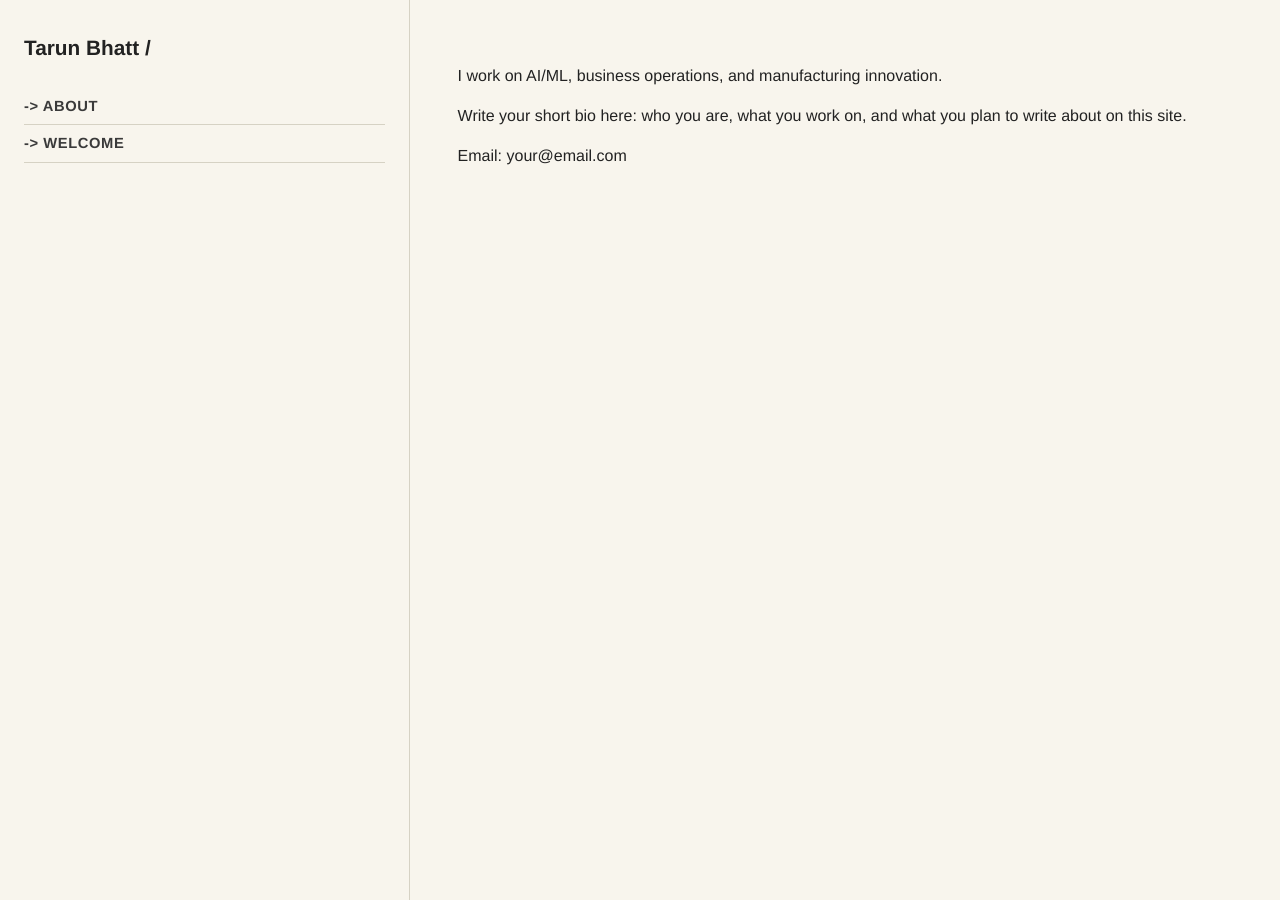
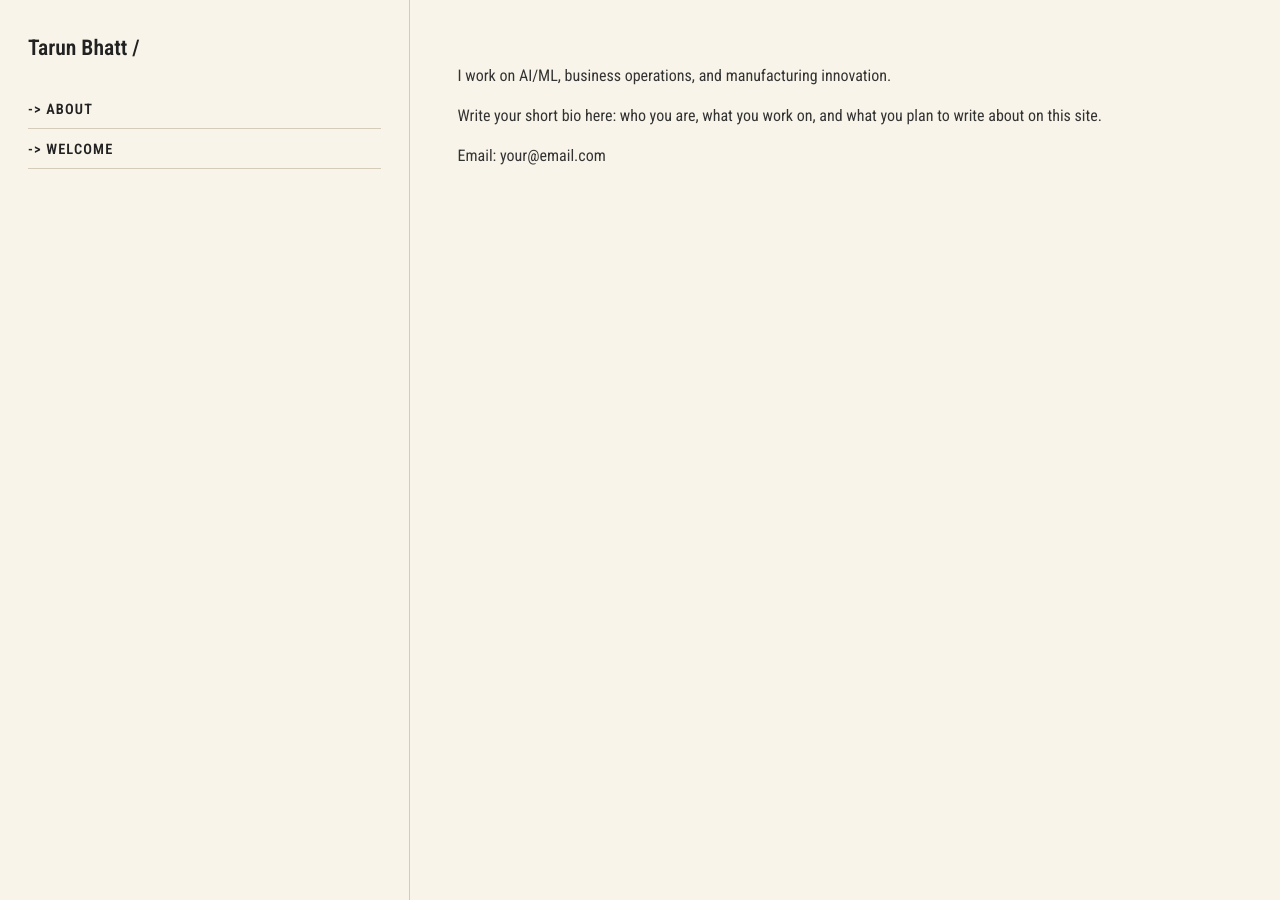
Before and after one commit to rimkute/blog, a Jekyll site: the page built from index.md, in a window 1280 px wide. Built offline with Jekyll 4.4.1, drawn with Linux system fonts in a browser that asks for light colours.

Commit message:
Refactor CSS styles for main layout and typography
Updated font family, colors, and padding for various elements.

```diff
--- a/assets/css/main.css
+++ b/assets/css/main.css
@@ -2,9 +2,9 @@
 html, body {
   margin: 0;
   padding: 0;
-  font-family: "Helvetica Neue", Helvetica, Arial, sans-serif;
-  background: #f8f5ed;
-  color: #222;
+  font-family: "Roboto Condensed", -apple-system, BlinkMacSystemFont, "Segoe UI", sans-serif;
+  background: #f8f4e9;        /* warm off-white */
+  color: #333;
   line-height: 1.5;
 }
 
@@ -17,18 +17,19 @@ html, body {
 /* LEFT MENU COLUMN */
 .left-menu {
   width: 32%;
-  padding: 2rem 1.5rem;
-  border-right: 1px solid #d6d2c4;
+  padding: 2rem 1.75rem;
+  border-right: 1px solid #d4cbb8;
   box-sizing: border-box;
 }
 
 .left-title {
-  font-size: 1.3rem;
+  font-size: 1.35rem;
   font-weight: 600;
-  margin-bottom: 1.5rem;
+  margin-bottom: 1.6rem;
   color: #222;
 }
 
+/* List of posts in left column */
 .left-list {
   list-style: none;
   padding: 0;
@@ -37,36 +38,37 @@ html, body {
 
 .left-item {
   margin: 0;
-  padding: 0.4rem 0;
-  border-bottom: 1px solid #d6d2c4;
+  padding: 0.45rem 0;
+  border-bottom: 1px solid #d4cbb8;
 }
 
 .left-link {
   text-decoration: none;
-  color: #3a3a3a;
-  font-size: 0.92rem;
-  letter-spacing: 0.04em;
+  color: #5a5a5a;
+  font-size: 0.9rem;
+  letter-spacing: 0.08em;
   text-transform: uppercase;
   display: inline-block;
 }
 
 .left-link:hover {
-  color: #111;
+  color: #222;
 }
 
 .left-link-active {
   font-weight: 600;
+  color: #222;
 }
 
 /* RIGHT CONTENT COLUMN */
 .right-content {
   width: 68%;
-  padding: 3rem 3rem 5rem 3rem;
+  padding: 3rem 3rem 4rem 3rem;
   box-sizing: border-box;
 }
 
 .right-content h1 {
-  font-size: 2rem;
+  font-size: 1.9rem;
   margin-top: 0;
   margin-bottom: 1.2rem;
 }
@@ -81,7 +83,7 @@ html, body {
   margin-bottom: 1rem;
 }
 
-/* LINKS IN CONTENT */
+/* Content links */
 .right-content a {
   color: #0645ad;
   text-decoration: none;
@@ -91,7 +93,7 @@ html, body {
   text-decoration: underline;
 }
 
-/* SIMPLE TYPOGRAPHY REFINEMENTS */
+/* Lists in content */
 .right-content ul,
 .right-content ol {
   margin: 0 0 1rem 1.25rem;
@@ -111,7 +113,7 @@ html, body {
   .left-menu {
     width: 100%;
     border-right: none;
-    border-bottom: 1px solid #d6d2c4;
+    border-bottom: 1px solid #d4cbb8;
   }
 
   .right-content {
```
